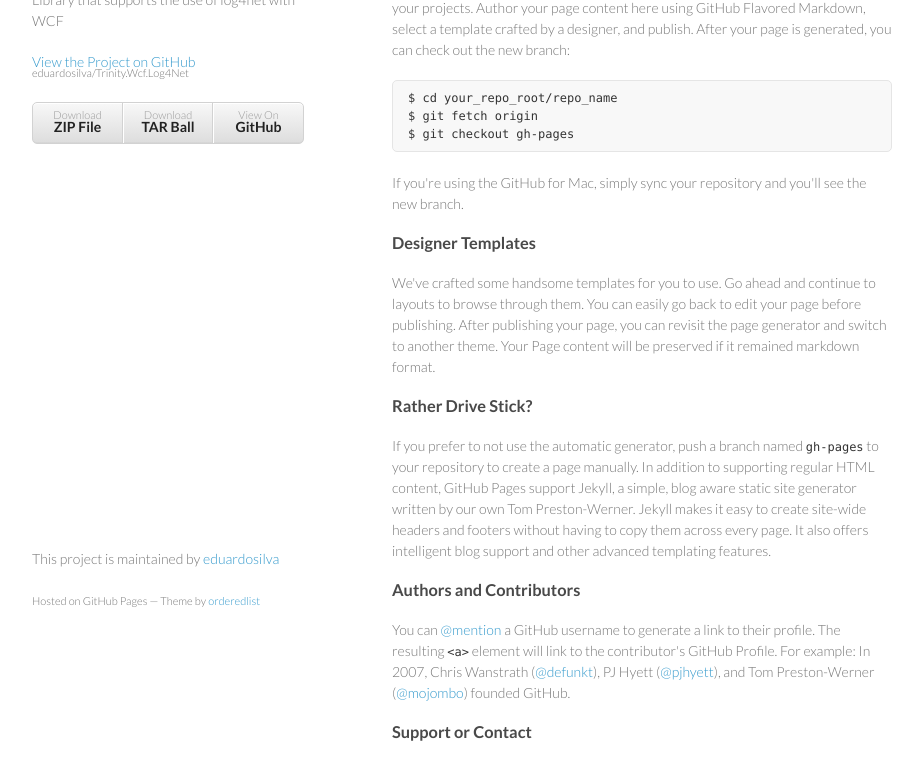
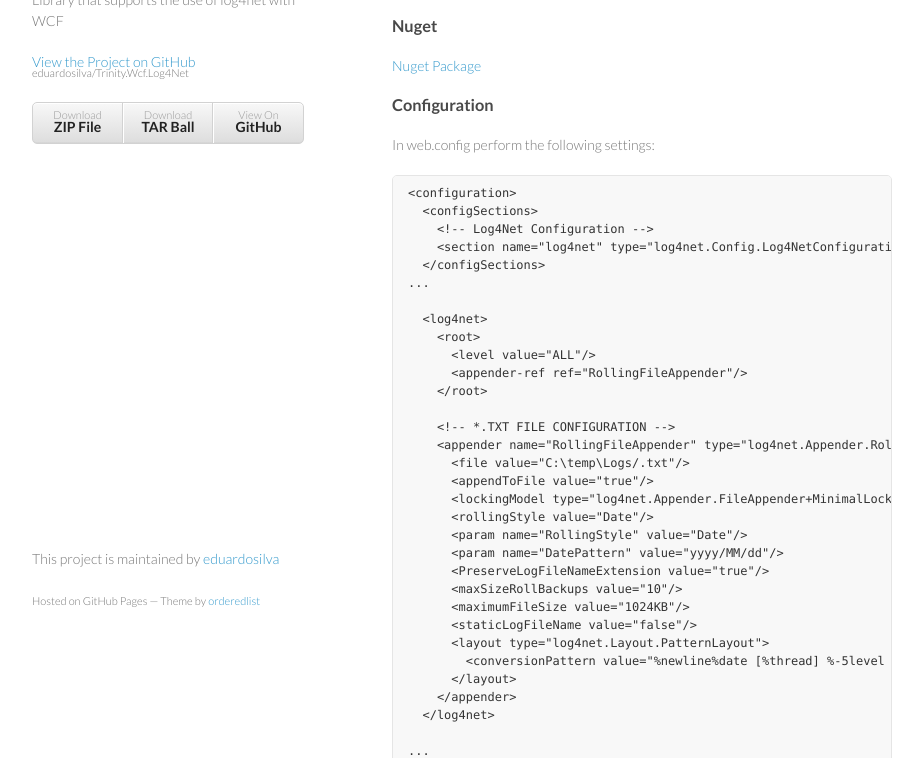
Before and after one commit to luggage66/Trinity.Wcf.Log4Net, a plain HTML site: page index.html in a window 1280 px wide. Shown: the part 120-878 px from the top of the page, without its empty margins (178-1101 px from the left). Drawn offline with Linux system fonts and the light colour scheme.

```diff
--- a/index.html
+++ b/index.html
@@ -29,36 +29,80 @@
       </header>
       <section>
         <h3>
-<a name="welcome-to-github-pages" class="anchor" href="#welcome-to-github-pages"><span class="octicon octicon-link"></span></a>Welcome to GitHub Pages.</h3>
+<a name="trinitywcflog4net" class="anchor" href="#trinitywcflog4net"><span class="octicon octicon-link"></span></a>Trinity.wcf.log4net</h3>
 
-<p>This automatic page generator is the easiest way to create beautiful pages for all of your projects. Author your page content here using GitHub Flavored Markdown, select a template crafted by a designer, and publish. After your page is generated, you can check out the new branch:</p>
+<p>Library that supports the use of log4net with WCF</p>
 
-<pre><code>$ cd your_repo_root/repo_name
-$ git fetch origin
-$ git checkout gh-pages
+<h3>
+<a name="nuget" class="anchor" href="#nuget"><span class="octicon octicon-link"></span></a>Nuget</h3>
+
+<p><a href="https://www.nuget.org/packages/TrinityWcfLog4Net/">Nuget Package</a></p>
+
+<h3>
+<a name="configuration" class="anchor" href="#configuration"><span class="octicon octicon-link"></span></a>Configuration</h3>
+
+<p>In web.config perform the following settings:</p>
+
+<pre><code>&lt;configuration&gt;
+  &lt;configSections&gt;
+    &lt;!-- Log4Net Configuration --&gt;
+    &lt;section name="log4net" type="log4net.Config.Log4NetConfigurationSectionHandler, log4net" requirePermission="false"/&gt;
+  &lt;/configSections&gt;
+...
+
+  &lt;log4net&gt;
+    &lt;root&gt;
+      &lt;level value="ALL"/&gt;
+      &lt;appender-ref ref="RollingFileAppender"/&gt;
+    &lt;/root&gt;
+
+    &lt;!-- *.TXT FILE CONFIGURATION --&gt;
+    &lt;appender name="RollingFileAppender" type="log4net.Appender.RollingFileAppender"&gt;
+      &lt;file value="C:\temp\Logs/.txt"/&gt;
+      &lt;appendToFile value="true"/&gt;
+      &lt;lockingModel type="log4net.Appender.FileAppender+MinimalLock"/&gt;
+      &lt;rollingStyle value="Date"/&gt;
+      &lt;param name="RollingStyle" value="Date"/&gt;
+      &lt;param name="DatePattern" value="yyyy/MM/dd"/&gt;
+      &lt;PreserveLogFileNameExtension value="true"/&gt;
+      &lt;maxSizeRollBackups value="10"/&gt;
+      &lt;maximumFileSize value="1024KB"/&gt;
+      &lt;staticLogFileName value="false"/&gt;
+      &lt;layout type="log4net.Layout.PatternLayout"&gt;
+        &lt;conversionPattern value="%newline%date [%thread] %-5level %logger %newline%message%newline"/&gt;
+      &lt;/layout&gt;
+    &lt;/appender&gt;
+  &lt;/log4net&gt;
+
+...
+
+&lt;system.serviceModel&gt;
+    &lt;behaviors&gt;
+      &lt;serviceBehaviors&gt;
+        &lt;behavior&gt;
+          &lt;!-- To avoid disclosing metadata information,
+          set the value below to false and remove the metadata endpoint above before deployment --&gt;
+          &lt;serviceMetadata httpGetEnabled="True"/&gt;
+          &lt;!-- To receive exception details in faults for debugging purposes,
+          set the value below to true.  Set to false before deployment
+          to avoid disclosing exception information --&gt;
+          &lt;serviceDebug includeExceptionDetailInFaults="False"/&gt;
+          &lt;log4net/&gt;
+        &lt;/behavior&gt;
+      &lt;/serviceBehaviors&gt;
+    &lt;/behaviors&gt;
+    &lt;extensions&gt;
+      &lt;behaviorExtensions&gt;
+        &lt;add name="log4net" type="Trinity.Wcf.Log4Net.Log4NetBehaviorExtensionElement, Trinity.Wcf.Log4Net, Version=1.0.0.0, Culture=neutral, PublicKeyToken=null"/&gt;
+      &lt;/behaviorExtensions&gt;
+    &lt;/extensions&gt;
+&lt;/system.serviceModel&gt;
 </code></pre>
 
-<p>If you're using the GitHub for Mac, simply sync your repository and you'll see the new branch.</p>
+<h3>
+<a name="observation" class="anchor" href="#observation"><span class="octicon octicon-link"></span></a>Observation</h3>
 
-<h3>
-<a name="designer-templates" class="anchor" href="#designer-templates"><span class="octicon octicon-link"></span></a>Designer Templates</h3>
-
-<p>We've crafted some handsome templates for you to use. Go ahead and continue to layouts to browse through them. You can easily go back to edit your page before publishing. After publishing your page, you can revisit the page generator and switch to another theme. Your Page content will be preserved if it remained markdown format.</p>
-
-<h3>
-<a name="rather-drive-stick" class="anchor" href="#rather-drive-stick"><span class="octicon octicon-link"></span></a>Rather Drive Stick?</h3>
-
-<p>If you prefer to not use the automatic generator, push a branch named <code>gh-pages</code> to your repository to create a page manually. In addition to supporting regular HTML content, GitHub Pages support Jekyll, a simple, blog aware static site generator written by our own Tom Preston-Werner. Jekyll makes it easy to create site-wide headers and footers without having to copy them across every page. It also offers intelligent blog support and other advanced templating features.</p>
-
-<h3>
-<a name="authors-and-contributors" class="anchor" href="#authors-and-contributors"><span class="octicon octicon-link"></span></a>Authors and Contributors</h3>
-
-<p>You can <a href="https://github.com/blog/821" class="user-mention">@mention</a> a GitHub username to generate a link to their profile. The resulting <code>&lt;a&gt;</code> element will link to the contributor's GitHub Profile. For example: In 2007, Chris Wanstrath (<a href="https://github.com/defunkt" class="user-mention">@defunkt</a>), PJ Hyett (<a href="https://github.com/pjhyett" class="user-mention">@pjhyett</a>), and Tom Preston-Werner (<a href="https://github.com/mojombo" class="user-mention">@mojombo</a>) founded GitHub.</p>
-
-<h3>
-<a name="support-or-contact" class="anchor" href="#support-or-contact"><span class="octicon octicon-link"></span></a>Support or Contact</h3>
-
-<p>Having trouble with Pages? Check out the documentation at <a href="http://help.github.com/pages">http://help.github.com/pages</a> or contact <a href="mailto:support@github.com">support@github.com</a> and we’ll help you sort it out.</p>
+<p>Even performing the reference to Trinity.Wcf.Log4Net.dll, ensure that it is in the bin folder of the project to run it locally.</p>
       </section>
       <footer>
         <p>This project is maintained by <a href="https://github.com/eduardosilva">eduardosilva</a></p>
```
Also changed, not shown: params.json (+1 -1 lines).
